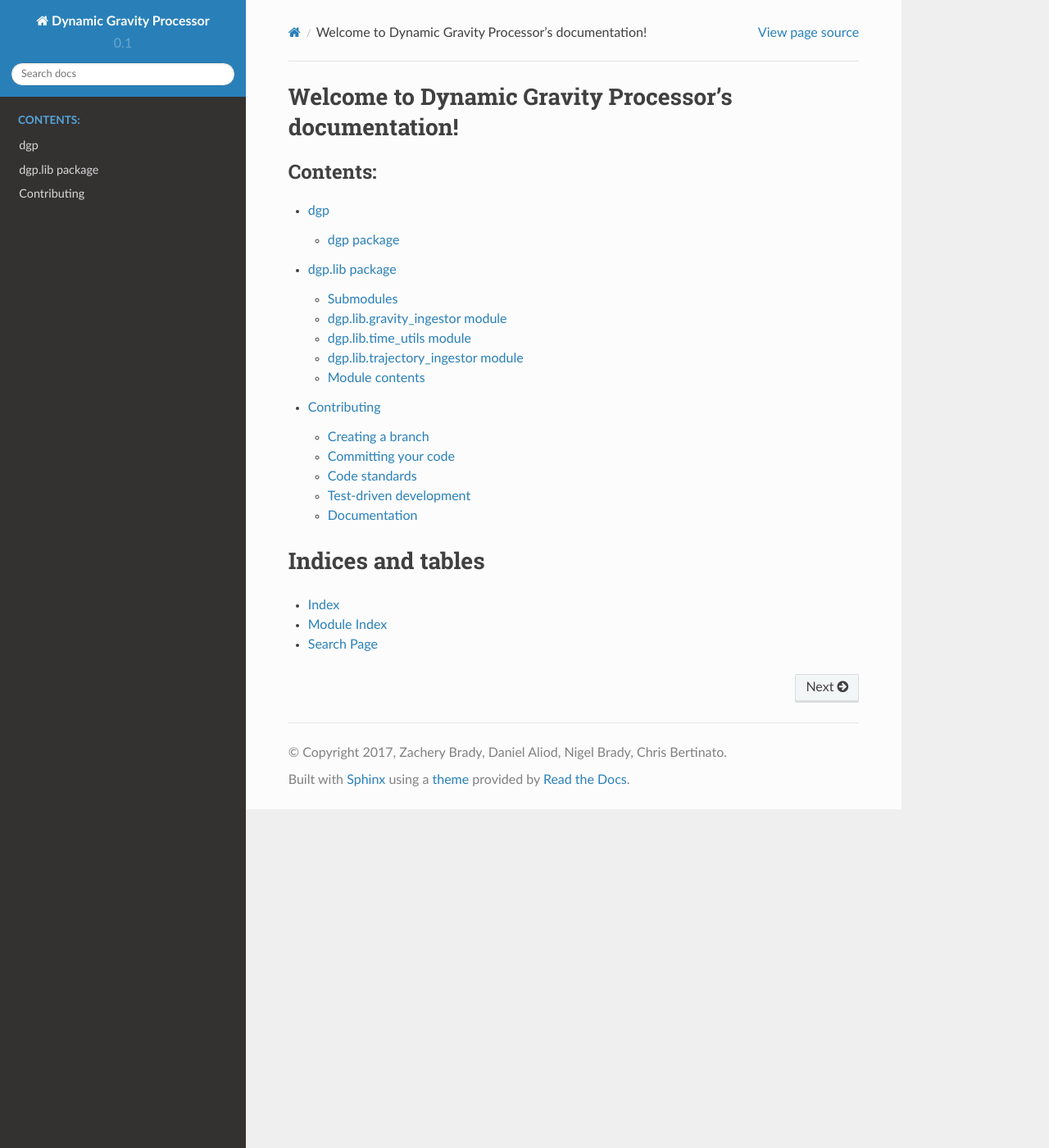
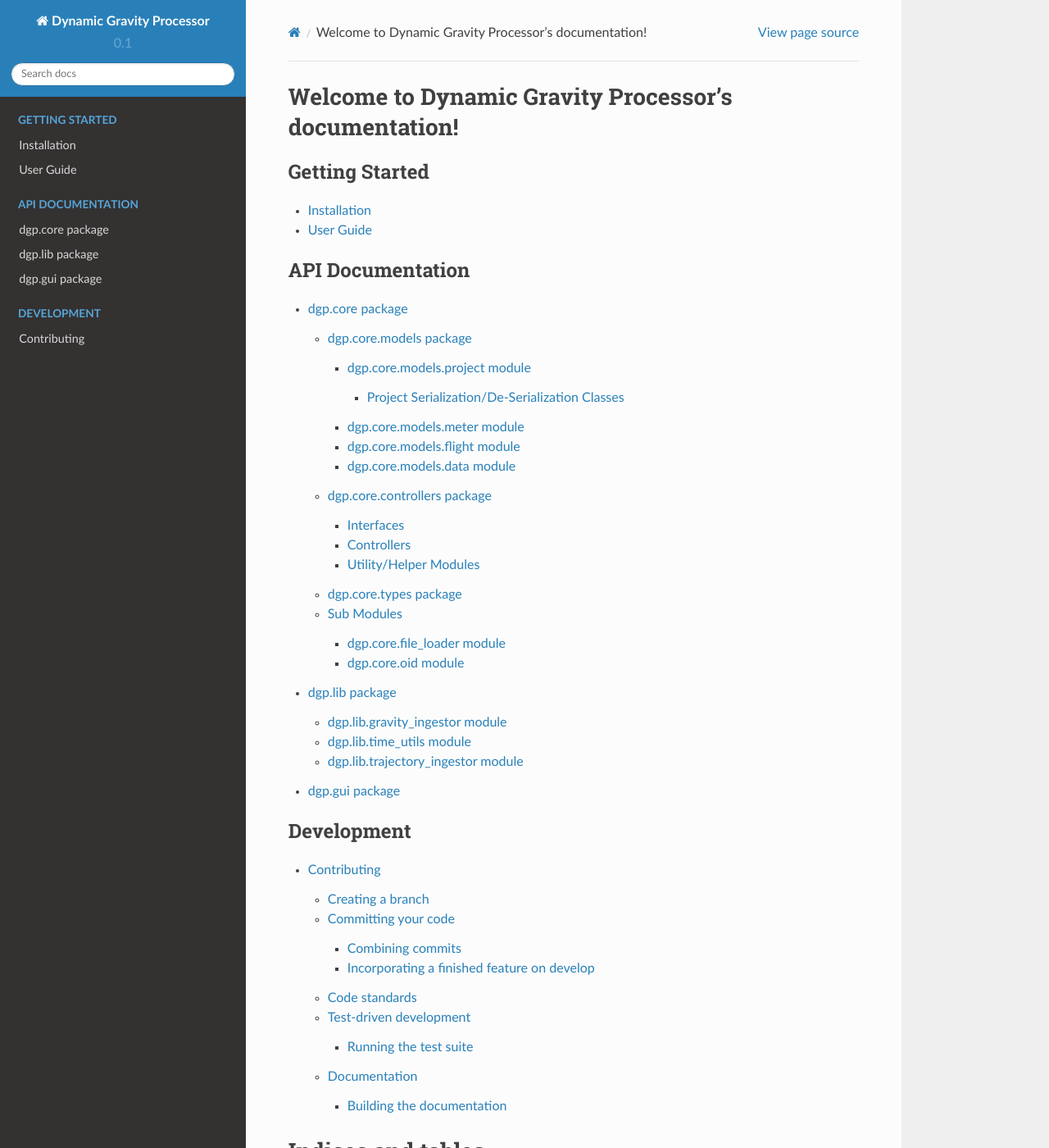
Before and after one commit to DynamicGravitySystems/DGP, a Sphinx documentation site: the page built from docs/source/index.rst, in a window 1280 px wide and 1400 px high. Shown: the whole window at 82% size. Built offline with Sphinx 7.4.7 and the Read the Docs theme 2.0.0, drawn with Linux system fonts in a browser that asks for light colours; some of the changed text lies outside the part shown.

Commit message:
Added Documentation Structure for dgp.core
Added documentation .rst for Sphinx documentation build.
Still need to add docstrings to many core classes/methods.
Added default :members: directive to autodoc configuration (docs/source/conf.py)

```diff
--- a/docs/source/conf.py
+++ b/docs/source/conf.py
@@ -19,9 +19,9 @@
 #
 import os
 import sys
+
 sys.path.insert(0, os.path.abspath('.'))
 sys.path.insert(0, os.path.abspath('../..'))
-
 
 # -- General configuration ------------------------------------------------
 
@@ -33,15 +33,18 @@ sys.path.insert(0, os.path.abspath('../..'))
 # extensions coming with Sphinx (named 'sphinx.ext.*') or your custom
 # ones.
 extensions = ['sphinx.ext.autodoc',
-    'sphinx.ext.doctest',
-    'sphinx.ext.todo',
-    'sphinx.ext.mathjax',
-    'sphinx.ext.viewcode',
-    'sphinx.ext.napoleon']
+              'sphinx.ext.doctest',
+              'sphinx.ext.todo',
+              'sphinx.ext.mathjax',
+              'sphinx.ext.viewcode',
+              'sphinx.ext.napoleon']
 
 napoleon_google_docstring = False
 napoleon_use_param = False
 napoleon_use_ivar = True
+
+# Set whether module paths are prepended to class objects in doc.
+add_module_names = False
 
 # Add any paths that contain templates here, relative to this directory.
 templates_path = ['_templates']
@@ -57,8 +60,8 @@ master_doc = 'index'
 
 # General information about the project.
 project = 'Dynamic Gravity Processor'
-copyright = '2017, Zachery Brady, Daniel Aliod, Nigel Brady, Chris Bertinato'
-author = 'Zachery Brady, Daniel Aliod, Nigel Brady, Chris Bertinato'
+author = 'Zachery Brady, Daniel Aliod, Chris Bertinato'
+copyright = '2017, 2018, ' + author
 
 # The version info for the project you're documenting, acts as replacement for
 # |version| and |release|, also used in various other places throughout the
@@ -87,7 +90,6 @@ pygments_style = 'sphinx'
 # If true, `todo` and `todoList` produce output, else they produce nothing.
 todo_include_todos = True
 
-
 # -- Options for HTML output ----------------------------------------------
 
 # The theme to use for HTML and HTML Help pages.  See the documentation for
@@ -99,7 +101,9 @@ html_theme = 'sphinx_rtd_theme'
 # further.  For a list of options available for each theme, see the
 # documentation.
 #
-# html_theme_options = {}
+html_theme_options = {
+    'navigation_depth': 4
+}
 
 # Add any paths that contain custom static files (such as style sheets) here,
 # relative to this directory. They are copied after the builtin static files,
@@ -121,12 +125,14 @@ html_sidebars = {
     ]
 }
 
+html_logo = ""
+
+html_show_sourcelink = True
 
 # -- Options for HTMLHelp output ------------------------------------------
 
 # Output file base name for HTML help builder.
 htmlhelp_basename = 'DynamicGravityProcessordoc'
-
 
 # -- Options for LaTeX output ---------------------------------------------
 
@@ -153,9 +159,8 @@ latex_elements = {
 #  author, documentclass [howto, manual, or own class]).
 latex_documents = [
     (master_doc, 'DynamicGravityProcessor.tex', 'Dynamic Gravity Processor Documentation',
-     'Zachery Brady, Daniel Aliod, Nigel Brady, Chris Bertinato', 'manual'),
+     'Daniel Aliod, Chris Bertinato, Zachery Brady', 'manual'),
 ]
-
 
 # -- Options for manual page output ---------------------------------------
 
@@ -165,7 +170,6 @@ man_pages = [
     (master_doc, 'dynamicgravityprocessor', 'Dynamic Gravity Processor Documentation',
      [author], 1)
 ]
-
 
 # -- Options for Texinfo output -------------------------------------------
 
@@ -177,3 +181,12 @@ texinfo_documents = [
      author, 'DynamicGravityProcessor', 'One line description of project.',
      'Miscellaneous'),
 ]
+
+# -- Options for Autodoc plugin -------------------------------------------
+
+# Set sort type for auto documented members, select from 'alphabetical', 'groupwise',
+# or 'bysource'
+autodoc_member_order = 'bysource'
+
+# Autodoc directives automatically applied
+autodoc_default_flags = ['members']
--- /dev/null
+++ b/docs/source/core/controllers.rst
@@ -0,0 +1,104 @@
+dgp.core.controllers package
+============================
+
+The Controllers package contains the various controller classes which are
+layered on top of the core 'data models' (see the :doc:`models`) which
+themselves store the raw project data.
+
+The function of the controller classes is to provide an interaction
+layer on top of the data layer - without complicating the underlying
+data classes, especially as the data classes must undergo serialization
+and de-serialization.
+
+The controllers provide various functionality related to creating,
+traversing, and mutating the project tree-hierarchy. The controllers
+also interact in minor ways with the UI, and more importantly, are the
+layer by which the UI interacts with the underlying project data.
+
+
+TODO: Add Controller Hierarchy like in models.rst
+
+
+Interfaces
+----------
+
+The following interfaces provide interface definitions for the various
+controllers used within the overall project model.
+
+The interfaces, while perhaps not exactly Pythonic, provide great utility
+in terms of type safety in the interaction of the various controllers.
+In most cases the concrete subclasses of these interfaces cannot be
+directly imported into other controllers as this would cause circular
+import loops
+
+.. py:module:: dgp.core.controllers
+
+e.g. the :class:`~.flight_controller.FlightController`
+is a child of an :class:`~.project_controllers.AirborneProjectController`,
+but the FlightController also stores a typed reference to its parent
+(creating a circular reference), the interfaces are designed to allow proper
+type hinting within the development environment in such cases.
+
+
+.. py:module:: dgp.core.controllers.controller_interfaces
+
+.. autoclass:: IBaseController
+    :show-inheritance:
+    :undoc-members:
+
+.. autoclass:: IAirborneController
+    :show-inheritance:
+    :undoc-members:
+
+.. autoclass:: IFlightController
+    :show-inheritance:
+    :undoc-members:
+
+.. autoclass:: IMeterController
+    :show-inheritance:
+    :undoc-members:
+
+.. autoclass:: IParent
+    :undoc-members:
+
+.. autoclass:: IChild
+    :undoc-members:
+
+
+Controllers
+-----------
+
+.. py:module:: dgp.core.controllers.project_controllers
+.. autoclass:: AirborneProjectController
+    :undoc-members:
+    :show-inheritance:
+
+.. py:module:: dgp.core.controllers.flight_controller
+.. autoclass:: FlightController
+    :undoc-members:
+    :show-inheritance:
+
+.. py:module:: dgp.core.controllers.gravimeter_controller
+.. autoclass:: GravimeterController
+    :undoc-members:
+    :show-inheritance:
+
+.. py:module:: dgp.core.controllers.datafile_controller
+.. autoclass:: DataFileController
+    :undoc-members:
+    :show-inheritance:
+
+.. py:module:: dgp.core.controllers.flightline_controller
+.. autoclass:: FlightLineController
+    :undoc-members:
+    :show-inheritance:
+
+
+Utility/Helper Modules
+----------------------
+
+.. autoclass:: dgp.core.controllers.controller_mixins.AttributeProxy
+    :undoc-members:
+
+.. automodule:: dgp.core.controllers.controller_helpers
+    :undoc-members:
--- /dev/null
+++ b/docs/source/core/index.rst
@@ -0,0 +1,35 @@
+*****************
+dgp\.core package
+*****************
+
+Core modules and packages defining the project data-layer
+and controllers for interfacing with the data-layer via the
+user interface.
+
+
+.. toctree::
+    :caption: Sub Packages
+    :maxdepth: 1
+
+    models.rst
+    controllers.rst
+    types.rst
+
+
+Sub Modules
+===========
+
+dgp.core.file_loader module
+---------------------------
+
+.. automodule:: dgp.core.file_loader
+    :members:
+    :undoc-members:
+
+
+dgp.core.oid module
+-------------------
+
+.. automodule:: dgp.core.oid
+    :members:
+    :undoc-members:
--- /dev/null
+++ b/docs/source/core/models.rst
@@ -0,0 +1,73 @@
+dgp.core.models package
+=======================
+
+The dgp.core.models package contains and defines the various
+data classes that define the logical structure of a 'Gravity Project'
+
+Currently we are focused exclusively on providing functionality for
+representing and processing an Airborne Gravity Survey/Campaign.
+
+The following generally describes the class hierarchy of a typical Airborne project:
+
+.. py:module:: dgp.core.models
+
+
+|    :obj:`~.project.AirborneProject`
+|    ├── :obj:`~.flight.Flight`
+|    │   ├── :obj:`~.flight.FlightLine`
+|    │   ├── :obj:`~.data.DataFile` -- Gravity
+|    │   └── :obj:`~.data.DataFile` -- Trajectory
+|    │   └── :obj:`~.meter.Gravimeter`
+|    └── :obj:`~.meter.Gravimeter`
+
+-----------------------------------------
+
+The project can have multiple :obj:`~.flight.Flight`, and each Flight can have 0 or more
+:obj:`~.flight.FlightLine`, :obj:`~.data.DataFile`, and linked :obj:`~.meter.Gravimeter`.
+The project can also define multiple Gravimeters, of varying type with specific
+configuration files assigned to each.
+
+
+.. contents::
+    :depth: 2
+
+
+dgp.core.models.project module
+------------------------------
+
+.. autoclass:: dgp.core.models.project.GravityProject
+    :undoc-members:
+
+.. autoclass:: dgp.core.models.project.AirborneProject
+    :undoc-members:
+    :show-inheritance:
+
+Project Serialization/De-Serialization Classes
+^^^^^^^^^^^^^^^^^^^^^^^^^^^^^^^^^^^^^^^^^^^^^^
+
+.. autoclass:: dgp.core.models.project.ProjectEncoder
+    :show-inheritance:
+
+.. autoclass:: dgp.core.models.project.ProjectDecoder
+    :show-inheritance:
+
+
+dgp.core.models.meter module
+----------------------------
+
+.. versionadded:: 0.1.0
+.. automodule:: dgp.core.models.meter
+    :undoc-members:
+
+dgp.core.models.flight module
+-----------------------------
+
+.. automodule:: dgp.core.models.flight
+    :undoc-members:
+
+dgp.core.models.data module
+------------------------------
+
+.. automodule:: dgp.core.models.data
+    :members:
+    :undoc-members:
--- /dev/null
+++ b/docs/source/core/types.rst
@@ -0,0 +1,5 @@
+dgp.core.types package
+======================
+
+
+Stuff about types
--- a/docs/source/dgp.rst
+++ /dev/null
@@ -1,17 +0,0 @@
-dgp package
-===========
-
-Subpackages
------------
-
-.. toctree::
-
-    dgp.lib
-
-Module contents
----------------
-
-.. automodule:: dgp
-    :members:
-    :undoc-members:
-    :show-inheritance:
--- /dev/null
+++ b/docs/source/gui/index.rst
@@ -0,0 +1,26 @@
+dgp.gui package
+===============
+
+This package contains modules and sub-packages related to the
+Graphical User Interface (GUI) presentation layer of DGP.
+
+DGP's User Interface is built on the Qt 5 C++ library, using the
+PyQt Python bindings.
+
+Custom Qt Views, Widgets, and Dialogs are contained here, as well
+as plotting interfaces.
+
+Qt Interfaces and Widgets created with Qt Creator generate .ui XML
+files, which are then compiled into a Python source files which define
+individual UI components.
+The .ui source files are contained within the ui directory.
+
+.. seealso::
+
+    `Qt 5 Documentation <http://doc.qt.io>`__
+
+    `PyQt5 Documentation <http://pyqt.sourceforge.net/Docs/PyQt5/>`__
+
+
+.. toctree::
+    :caption: Sub Packages
--- a/docs/source/index.rst
+++ b/docs/source/index.rst
@@ -1,19 +1,23 @@
-.. Dynamic Gravity Processor documentation master file, created by
-   sphinx-quickstart on Mon Aug 14 09:16:37 2017.
-   You can adapt this file completely to your liking, but it should at least
-   contain the root `toctree` directive.
-
 Welcome to Dynamic Gravity Processor's documentation!
 =====================================================
 
 .. toctree::
-   :maxdepth: 2
-   :caption: Contents:
+   :caption: Getting Started
 
-   modules
-   dgp.lib
-   contributing
+   install.rst
+   userguide.rst
 
+.. toctree::
+   :caption: API Documentation
+
+   core/index.rst
+   lib/index.rst
+   gui/index.rst
+
+.. toctree::
+   :caption: Development
+
+   contributing.rst
 
 
 Indices and tables
--- /dev/null
+++ b/docs/source/install.rst
@@ -0,0 +1,5 @@
+============
+Installation
+============
+
+TODO: All
--- /dev/null
+++ b/docs/source/userguide.rst
@@ -0,0 +1,5 @@
+User Guide
+==========
+
+TODO: Write documentation/tutorial on how to use the application,
+targeted at actual users, not developers.
```
Also changed, not shown: README.rst (+6 -2 lines), docs/source/lib/index.rst (renamed from docs/source/dgp.lib.rst, +4 -14 lines), docs/source/modules.rst (deleted, +0 -7 lines), docs/README.rst (added).
